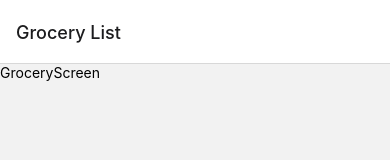
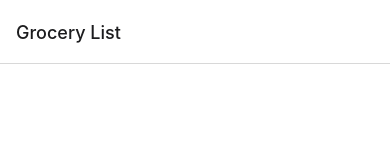
Before and after one commit to jondanao/Cilantro-App, a React Native app: screen /GroceryStack in a window 390 px wide. Shown: the top 160 px of the page. Built offline with nearby package versions, Linux system fonts and the light colour scheme.

Commit message:
fix: toggle grocery list

```diff
--- a/app/assets/Images.ts
+++ b/app/assets/Images.ts
@@ -12,6 +12,8 @@ const Images = {
         proteins: require("./images/icons/proteins.png"),
         heartOutline: require("./images/icons/heart_outline.png"),
         heartFilled: require("./images/icons/heart_filled.png"),
+        checkOutline: require("./images/icons/check_outline.png"),
+        checkFilled: require("./images/icons/check_filled.png"),
     },
 };
 
--- /dev/null
+++ b/app/components/GroceryItem.tsx
@@ -0,0 +1,53 @@
+import { Image, StyleSheet, Text, TouchableOpacity, View } from "react-native";
+import React from "react";
+
+import Images from "@/app/assets/Images";
+
+interface GroceryItemProps {
+    text: string;
+    onCheckPress?: () => void;
+}
+
+const GroceryItem = (props: GroceryItemProps) => {
+    return (
+        <View style={styles.container}>
+            <TouchableOpacity
+                style={styles.checkButton}
+                onPress={props.onCheckPress}
+            >
+                <Image source={Images.icons.checkOutline} style={styles.icon} />
+            </TouchableOpacity>
+            <Text style={styles.text}>{props.text}</Text>
+        </View>
+    );
+};
+
+const styles = StyleSheet.create({
+    container: {
+        flex: 1,
+        flexDirection: "row",
+        height: 50,
+        backgroundColor: "#fff",
+        alignItems: "center",
+        borderBottomWidth: 1,
+        borderBottomColor: "#ddd",
+    },
+
+    checkButton: {
+        width: 40,
+        height: 40,
+        justifyContent: "center",
+        alignItems: "center",
+    },
+
+    icon: {
+        width: 20,
+        height: 20,
+    },
+
+    text: {
+        fontSize: 16,
+    },
+});
+
+export default GroceryItem;
--- a/app/features/grocery/GroceryScreen.tsx
+++ b/app/features/grocery/GroceryScreen.tsx
@@ -1,12 +1,36 @@
-import { View, Text } from "react-native";
+import { FlatList, View, StyleSheet } from "react-native";
 import React from "react";
+import { observer } from "mobx-react";
+
+import { appStore, IGroceryItem } from "@/app/models/AppStore";
+import GroceryItem from "@/app/components/GroceryItem";
 
 const GroceryScreen = () => {
+    const onGroceryItemPress = (item: IGroceryItem) => {
+        appStore.toggleGroceryItem(item);
+    };
+
     return (
-        <View>
-            <Text>GroceryScreen</Text>
+        <View style={styles.container}>
+            <FlatList
+                data={appStore.groceryList}
+                keyExtractor={(item) => item.id.toString()}
+                renderItem={({ item }) => (
+                    <GroceryItem
+                        text={item.text}
+                        onCheckPress={() => onGroceryItemPress(item)}
+                    />
+                )}
+            />
         </View>
     );
 };
 
-export default GroceryScreen;
+const styles = StyleSheet.create({
+    container: {
+        flex: 1,
+        backgroundColor: "#fff",
+    },
+});
+
+export default observer(GroceryScreen);
```
Also changed, not shown: app/assets/images/icons/check_filled.png (added), app/assets/images/icons/check_outline.png (added).
